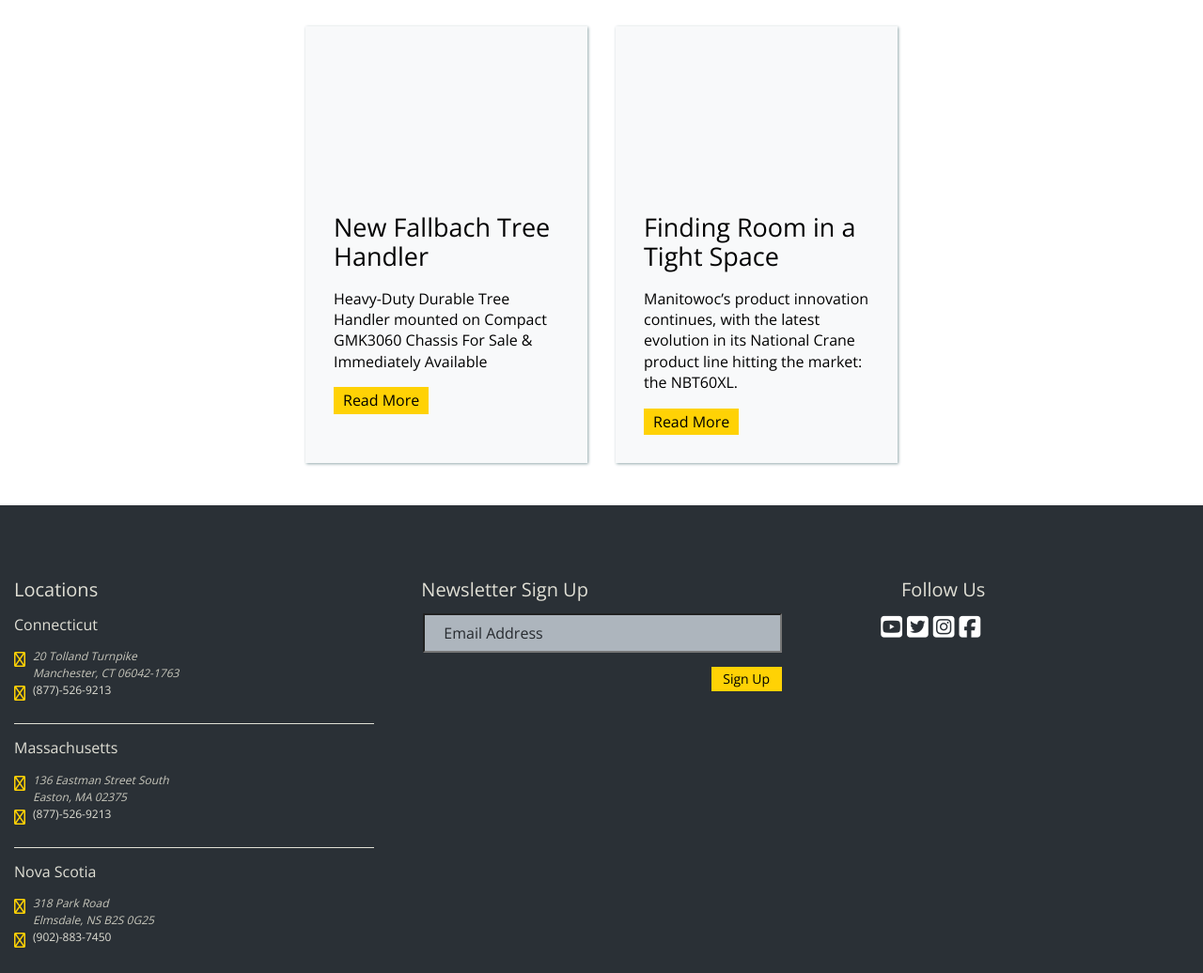
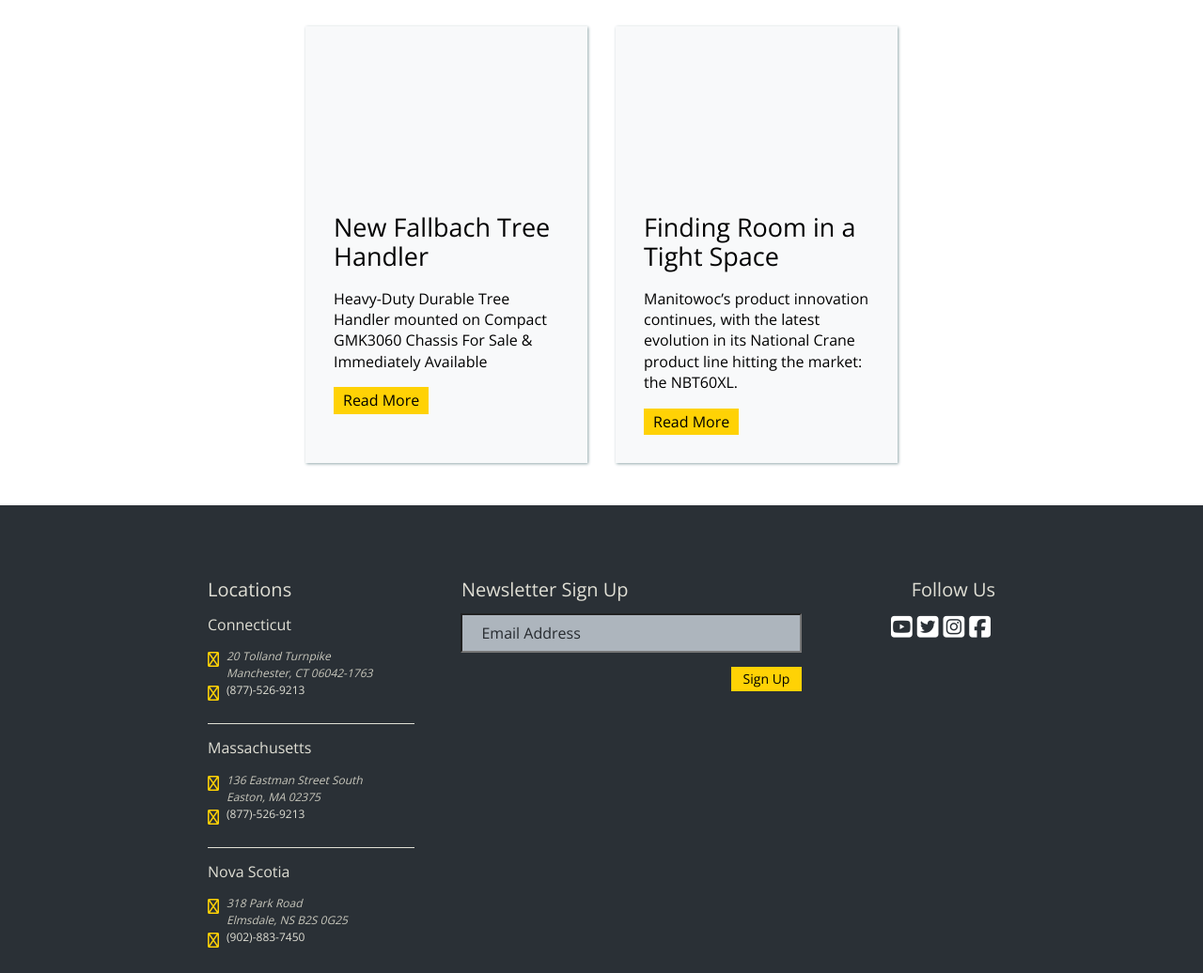
Before and after one commit to hjb34/homework, a plain HTML site: page deploy/index.html in a window 1280 px wide. Shown: the part 2315-3351 px from the top of the page at 94% size. Drawn offline with nearby package versions, Linux system fonts and the light colour scheme; a script that the page names is missing.

Commit message:
tiny tweak to footer

```diff
--- a/dev/scss/base/_base.scss
+++ b/dev/scss/base/_base.scss
@@ -239,7 +239,7 @@
 
 	@include lg {
 		.content {
-			grid-template-areas: "locations locations newsletter newsletter socials .";
+			grid-template-areas: ". locations newsletter newsletter socials .";
 		}
 	}
 }
```
Also changed, not shown: deploy/css/styles.css.
